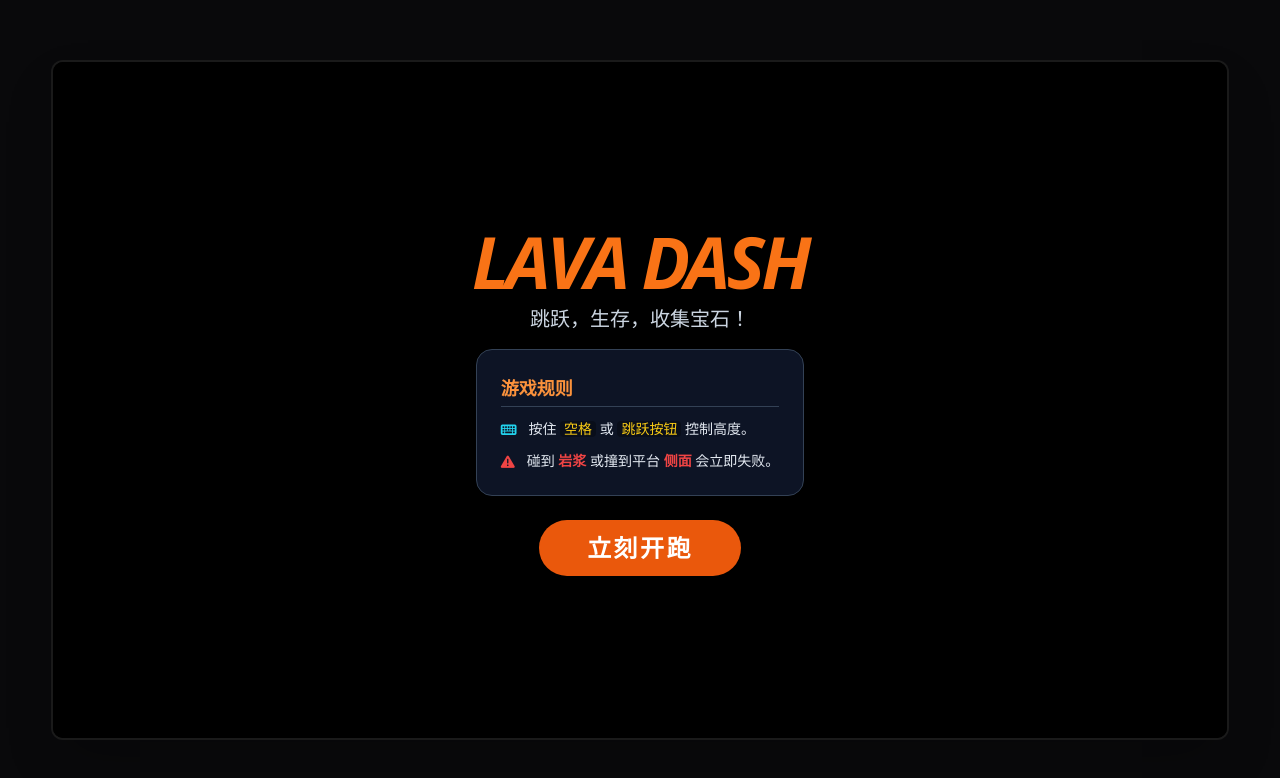
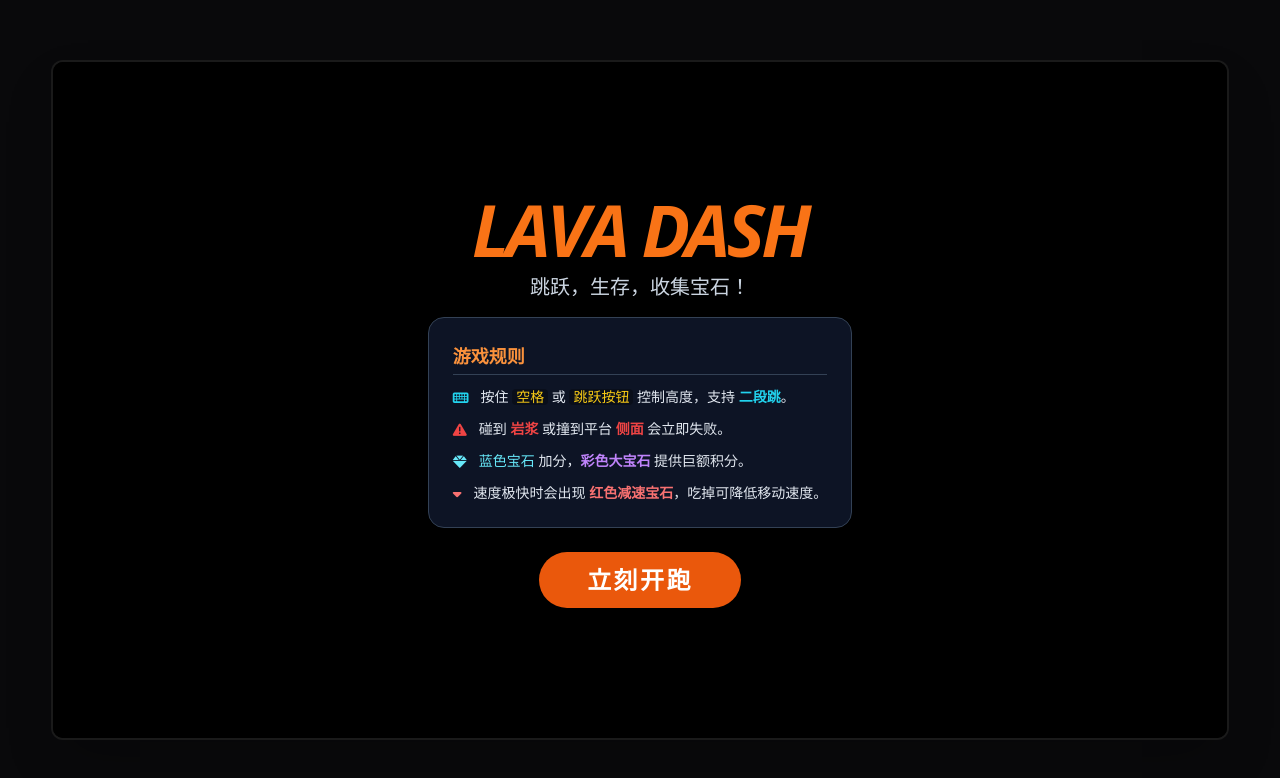
Before and after one commit to foxcsong/lava-leap, a React (Vite) app: page / in a window 1280 px wide. Shown: the top 778 px of the page. Built offline with nearby package versions, Linux system fonts and the light colour scheme.

Commit message:
fix: restore full game rules on home screen while maintaining safe window layout

```diff
--- a/App.tsx
+++ b/App.tsx
@@ -164,11 +164,19 @@ const App: React.FC = () => {
               <ul className="text-xs md:text-sm space-y-2 md:space-y-3 text-slate-200">
                 <li className="flex items-start gap-3">
                   <i className="fa-solid fa-keyboard mt-1 text-cyan-400"></i>
-                  <span>按住 <span className="text-yellow-400 font-mono bg-black/30 px-1 rounded">空格</span> 或 <span className="text-yellow-400 font-mono bg-black/30 px-1 rounded">跳跃按钮</span> 控制高度。</span>
+                  <span>按住 <span className="text-yellow-400 font-mono bg-black/30 px-1 rounded">空格</span> 或 <span className="text-yellow-400 font-mono bg-black/30 px-1 rounded">跳跃按钮</span> 控制高度，支持 <span className="text-cyan-400 font-bold">二段跳</span>。</span>
                 </li>
                 <li className="flex items-start gap-3">
                   <i className="fa-solid fa-triangle-exclamation mt-1 text-red-500"></i>
                   <span>碰到 <span className="text-red-500 font-bold">岩浆</span> 或撞到平台 <span className="text-red-500 font-bold">侧面</span> 会立即失败。</span>
+                </li>
+                <li className="flex items-start gap-3">
+                  <i className="fa-solid fa-gem mt-1 text-cyan-300"></i>
+                  <span><span className="text-cyan-300">蓝色宝石</span> 加分，<span className="text-purple-400 font-bold">彩色大宝石</span> 提供巨额积分。</span>
+                </li>
+                <li className="flex items-start gap-3">
+                  <i className="fa-solid fa-caret-down mt-1 text-red-400"></i>
+                  <span>速度极快时会出现 <span className="text-red-400 font-bold">红色减速宝石</span>，吃掉可降低移动速度。</span>
                 </li>
               </ul>
             </div>
```
